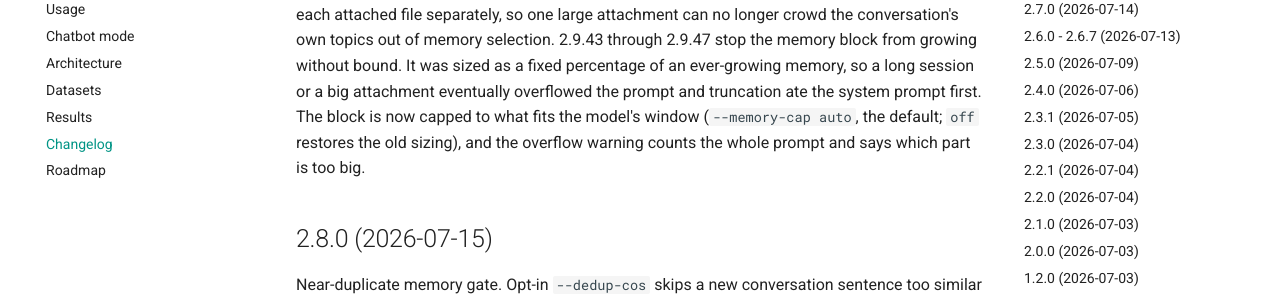
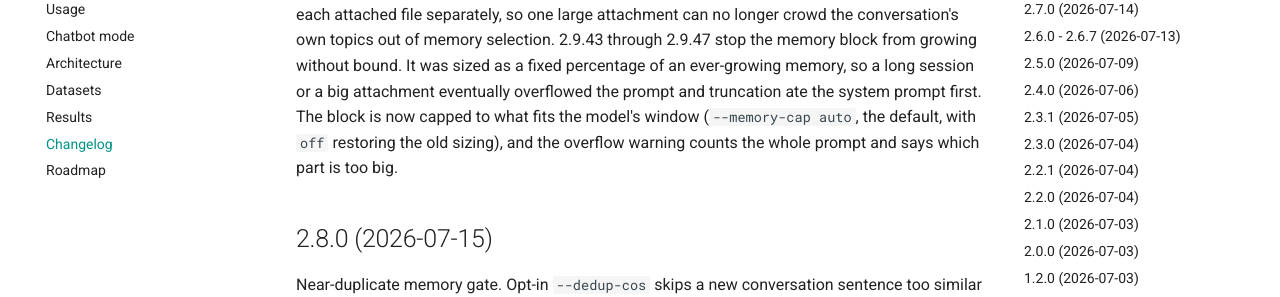
Before and after one commit to oteomamo/SALT, an MkDocs documentation site: the page built from docs/changelog.md, in a window 1280 px wide and 900 px high, scrolled down 1437 px. Shown: the part 153-450 px from the top of the window. Built offline with MkDocs 1.6.1 and Material for MkDocs 9.7.7, drawn with Linux system fonts in a browser that asks for light colours; comment, search, counter and statistics services are not loaded; the version menu is left out.

Commit message:
v2.9.48 docs: drop a semicolon the style gate rejects
The v2.9.47 changelog entry shipped with a semicolon in prose, which
scripts/style_gate.py flags. Reworded the parenthetical. Verified
with python scripts/style_gate.py (clean) and mkdocs build --strict.

```diff
--- a/docs/changelog.md
+++ b/docs/changelog.md
@@ -79,9 +79,9 @@ the conversation's own topics out of memory selection. 2.9.43 through
 as a fixed percentage of an ever-growing memory, so a long session or
 a big attachment eventually overflowed the prompt and truncation ate
 the system prompt first. The block is now capped to what fits the
-model's window (`--memory-cap auto`, the default; `off` restores the
-old sizing), and the overflow warning counts the whole prompt and says
-which part is too big.
+model's window (`--memory-cap auto`, the default, with `off` restoring
+the old sizing), and the overflow warning counts the whole prompt and
+says which part is too big.
 
 ## 2.8.0 (2026-07-15)
 
--- a/pyproject.toml
+++ b/pyproject.toml
@@ -4,7 +4,7 @@ build-backend = "setuptools.build_meta"
 
 [project]
 name = "salt"
-version = "2.9.47"
+version = "2.9.48"
 description = "SALT: Salience-Aware Lexical Trie for Long-Context Compression"
 readme = "README.md"
 license = "MIT"
```
